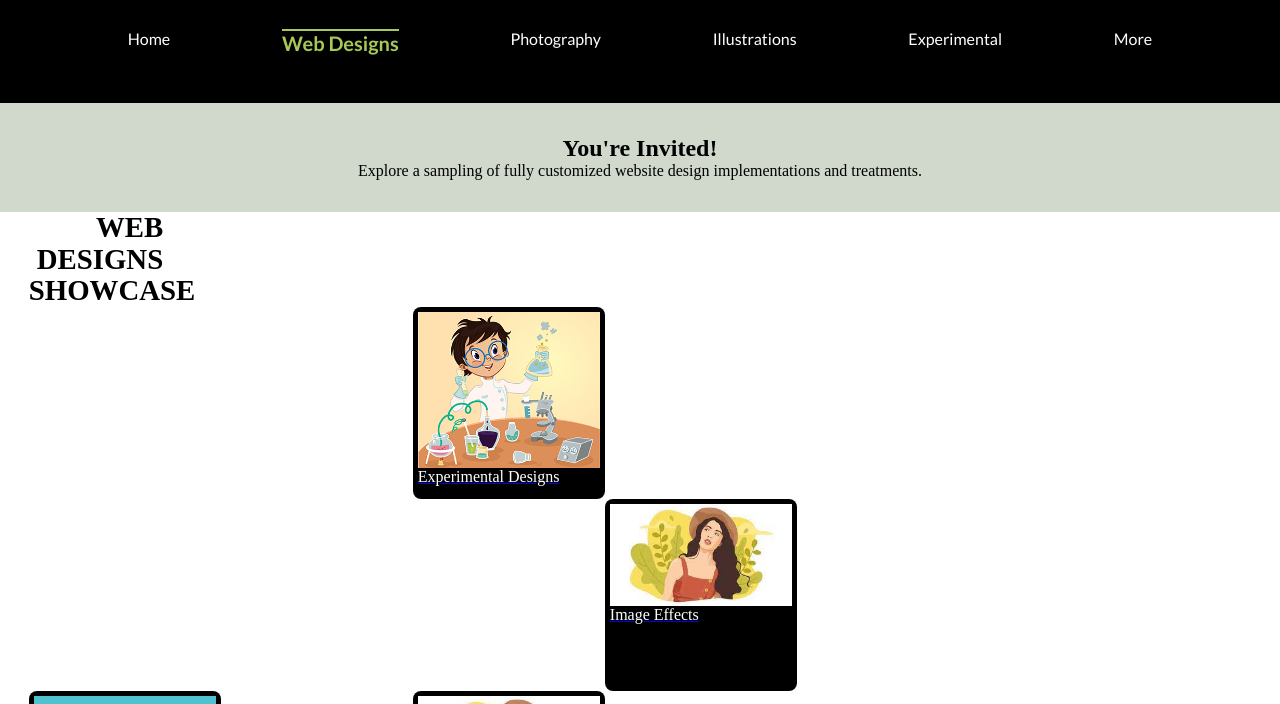
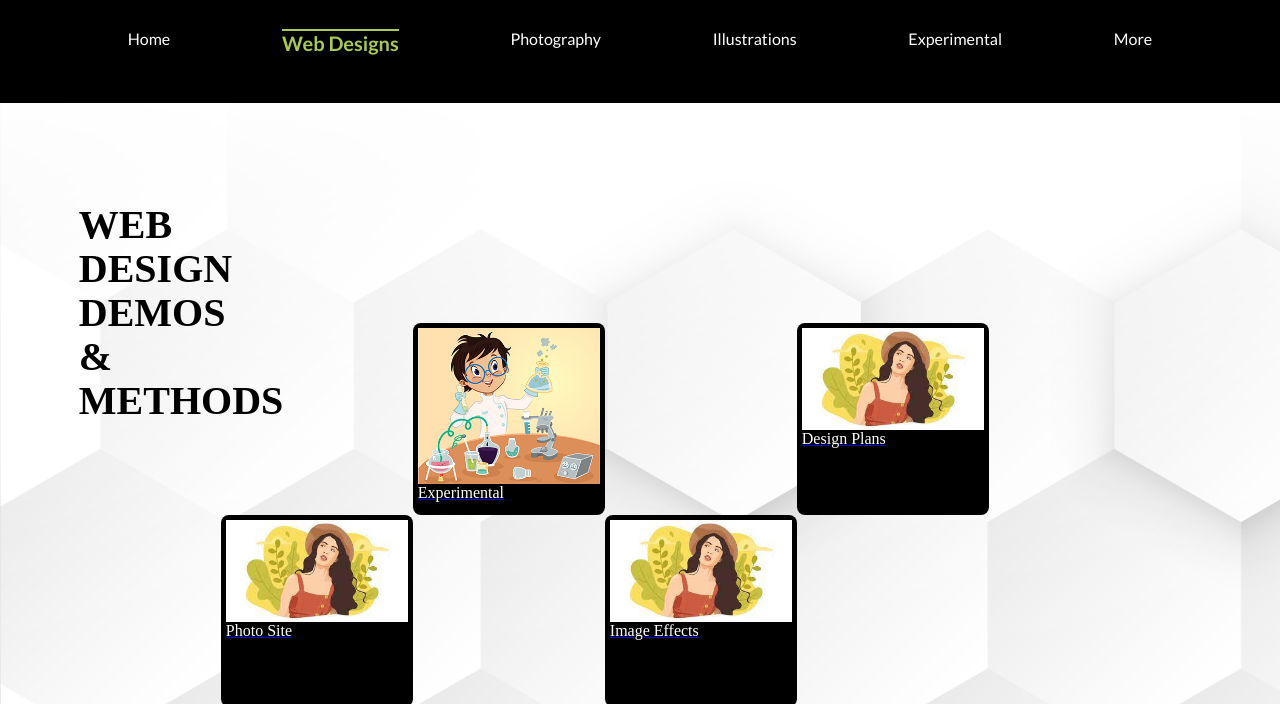
Before and after one commit to colormerainbow/dvc-webdesigns, a plain HTML site: page artdm173_projects/projects/my_portfolio/web.html in a window 1280 px wide. Shown: the part 173-877 px from the top of the page. Drawn offline with Linux system fonts and the light colour scheme; a web font is replaced by a local one.

Commit message:
finished most edits on index, home, css, and started revisions in web html

```diff
--- a/artdm173_projects/projects/my_portfolio/css/main.css
+++ b/artdm173_projects/projects/my_portfolio/css/main.css
@@ -83,6 +83,8 @@ nav {
 }
 .button1:hover {
   transform: scale(1.1) translateY(5px);
+  background-color: var(--color-accent-text-hot);
+  color: var(--color-white);
 }
 
 #home .home-pg,
@@ -132,8 +134,8 @@ nav {
     cursor: pointer;
   }
 
-  /* landing page intro message */
-  .lndg-intro-msg {
+  /* intro messages */
+  .intro {
     font-family: 'Marcellus SC', serif;
     font-size: 25px;
     background-color: var(--color-white);
@@ -159,8 +161,7 @@ nav {
     width: 100%;
   }
 
-/* grid */
-
+/* grid for home page*/
 .home-hero {
     padding: 2rem;
     display: grid;
@@ -185,14 +186,7 @@ nav {
 .home_img {
   margin-bottom: 2rem;
 }
-
-
-
 /* end grid*/
-
-  /* web page -  scattered boxes */
-
-
 
   /* Footer */
   footer {
--- a/artdm173_projects/projects/my_portfolio/css/web2.css
+++ b/artdm173_projects/projects/my_portfolio/css/web2.css
@@ -1,8 +1,3 @@
-.web-hero-text {
-   background-color: var(--color-rich-background);
-   text-align: center;
-   padding: 2rem;
-}
 
 /* css Grid for web design montage */
 figcaption {
@@ -10,9 +5,9 @@ figcaption {
 }
 
 .webdesign-montage {
-    background-image: url("../images/webart.jpg");
-    background-size: cover;
-    background-position: top right;
+  background-color: #F2D184;
+  background-image: url(../images/SL-051919-20420-09.jpg);
+  background-size: cover;
   }
 
   .webdesign-blocks {
@@ -20,12 +15,15 @@ figcaption {
     margin: auto;
   }
 
-  .webdesign-montage h1 {
-    font-size: 1.8rem;
+  .web-title {
+    font-size: 16px;
     margin: 0;
     text-transform: uppercase;
-    line-height: 1.1em;
-    text-align: right;
+  }
+  div.relative {
+    position: relative;
+    left: 10px;
+    top: 20px;
   }
 
   .webdesign-blocks ul {
@@ -50,8 +48,8 @@ figcaption {
   /* Outer Grid, Whole Page*/
   .webdesign-montage {
     display: grid;
-    grid-template-rows: repeat(8, 15vw);
-    grid-template-columns: repeat(6, 15vw);
+    grid-template-rows: repeat(7, 15vw);
+    grid-template-columns: repeat(8, 15vw);
     padding-bottom: 3rem;
   }
 
@@ -63,8 +61,8 @@ figcaption {
   /* Inner Grid -- Black squares of images */
   .webdesign-blocks ul {
     display: grid;
-    grid-template-rows: repeat(5, 15vw);
-    grid-template-columns: repeat(5, 15vw);
+    grid-template-rows: repeat(6, 15vw);
+    grid-template-columns: repeat(6, 15vw);
   }
 
   .webdesign-blocks li:nth-child(1) {
@@ -98,18 +96,18 @@ figcaption {
   }
 
   .webdesign-blocks li:nth-child(7) {
-    grid-row: 6 / 7;
-    grid-column: 4 / 5;
+    grid-row: 1 / 2;
+    grid-column: 5 / 6;
   }
 
   .webdesign-blocks li:nth-child(8) {
-    grid-row: 6 / 7;
+    grid-row: 2 / 3;
     grid-column: 2 / 3;
   }
 
   .webdesign-blocks li:nth-child(9) {
-    grid-row: 7 / 8;
-    grid-column: 1 / 2;
+    grid-row: 3 / 4;
+    grid-column: 5 / 6;
   }
 
   .webdesign-blocks li:nth-child(10) {
@@ -121,3 +119,27 @@ figcaption {
     grid-row: 3 / 4;
     grid-column: 3 / 4;
   }
+
+  @media only screen and (min-width: 600px) {
+    .web-title {
+      font-size: 1.7rem;
+      line-height: 1.1em;
+    }
+    div.relative {
+      position: relative;
+      left: 20px;
+      top: 50px;
+    }
+    }
+
+
+  @media only screen and (min-width: 1200px) {
+    .web-title {
+      font-size: 2.5rem;
+    }
+    div.relative {
+      position: relative;
+      left: 50px;
+      top: 100px;
+    }
+  }
--- a/artdm173_projects/projects/my_portfolio/web.html
+++ b/artdm173_projects/projects/my_portfolio/web.html
@@ -30,33 +30,19 @@
     </header>
 
 <main>
-<!--
-    <article>
-        <div class="web-hero-image">
-            <div class="web-hero-text">
-                <h2>Website Designs Gallery</h2>
-
-                <button>Tour the Gallery</button>
-            </div>
-        </div>
-        </article>
--->
-        <div class="web-hero-text">
-            <h2>You're Invited!</h2>
-            <p>Explore a sampling of fully customized website design implementations and treatments. </p>
-        </div>
-
 
 <section class="webdesign-montage">
     <section class="webdesign-blocks">
         <section>
-            <h1>Web Designs Showcase</h1>
+            <div class="relative">
+            <h1 class="web-title">Web Design Demos &amp; Methods</h1>
+            </div>
             <ul class="boxes">
                 <li>
                     <a href="#">
                         <figure>
                             <img src="images/experiment_hero.jpeg" alt="link2" style="width:100%">
-                            <figcaption>Experimental Designs</figcaption>
+                            <figcaption>Experimental</figcaption>
                           </figure>
                     </a>
                 </li>
@@ -147,18 +133,27 @@
 
     </section>
 </section>
-		</main>
+</main>
+
+        <article class="web-intro-msg intro">
+            <h2>You're Invited!</h2>
+            <p>Explore a sampling of fully customized website design implementations and treatments. </p>
+        </article>
 
 
 
 
-</main>
 
 <footer>
-    <img src="" alt="logo">
-    <h4>About</h4>
-    <h4>Subscribe</h4>
-    <h4>Comment</h4>
+    <div class="f_content">
+    <a href="index.html"><img class="logo" src="images/svgfiles/MAGDS_wht.svg" alt="MAGODA Logo"
+        width="100" height="100"></a>
+        <div class="f_links">
+            <h4>About</h4>
+            <h4>Subscribe</h4>
+            <h4>Comment</h4>
+        </div>
+    </div>
     <p>&copy; Copyright 2022 MAG Design Studio - All Rights Reserved</p>
 </footer>
 
```
Also changed, not shown: artdm173_projects/projects/my_portfolio/home.html (+13 -8 lines), artdm173_projects/projects/my_portfolio/index.html (+1 -1 lines), artdm173_projects/projects/my_portfolio/images/SL-051919-20420-09.jpg (added), artdm173_projects/projects/my_portfolio/images/webdesign_tools.jpeg (added).
